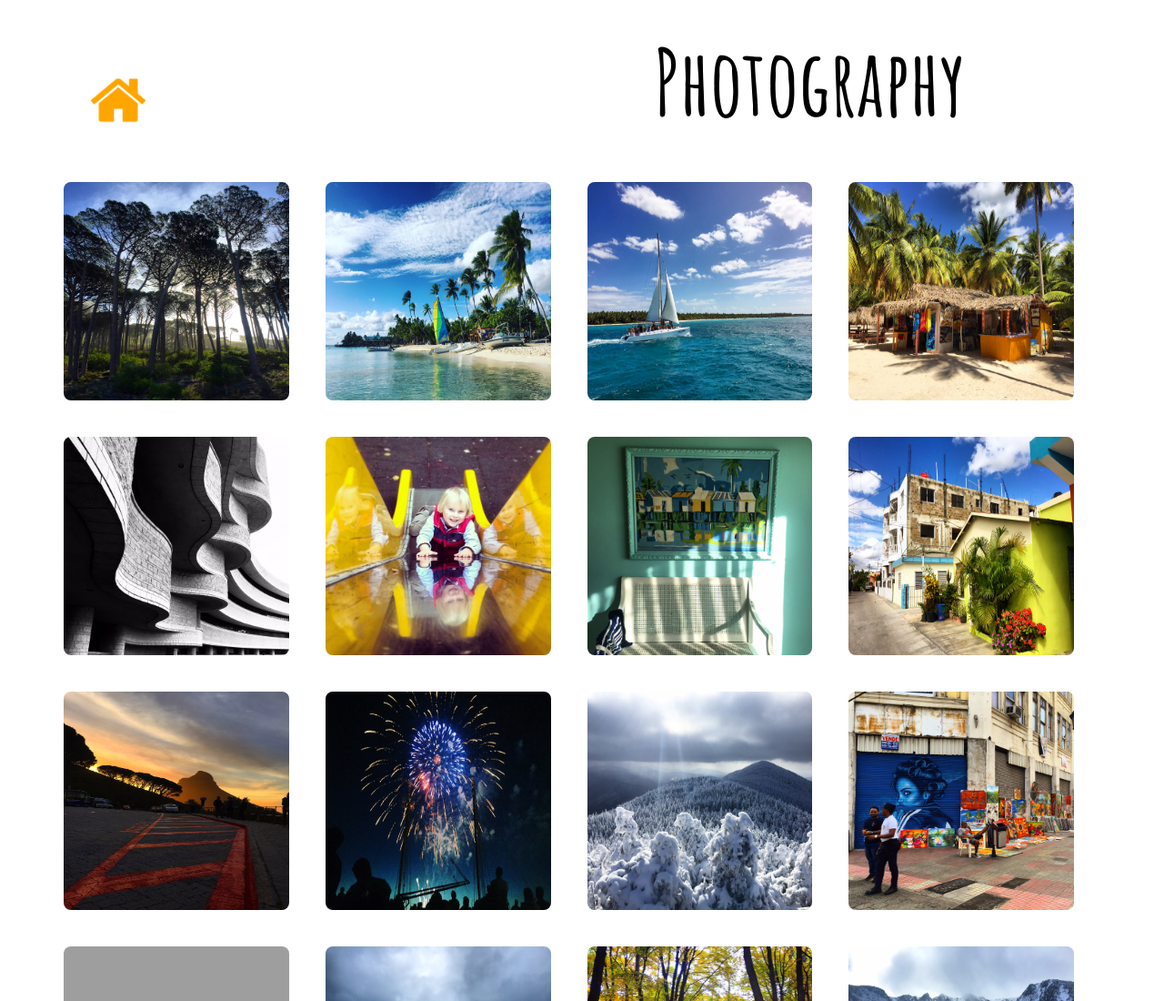
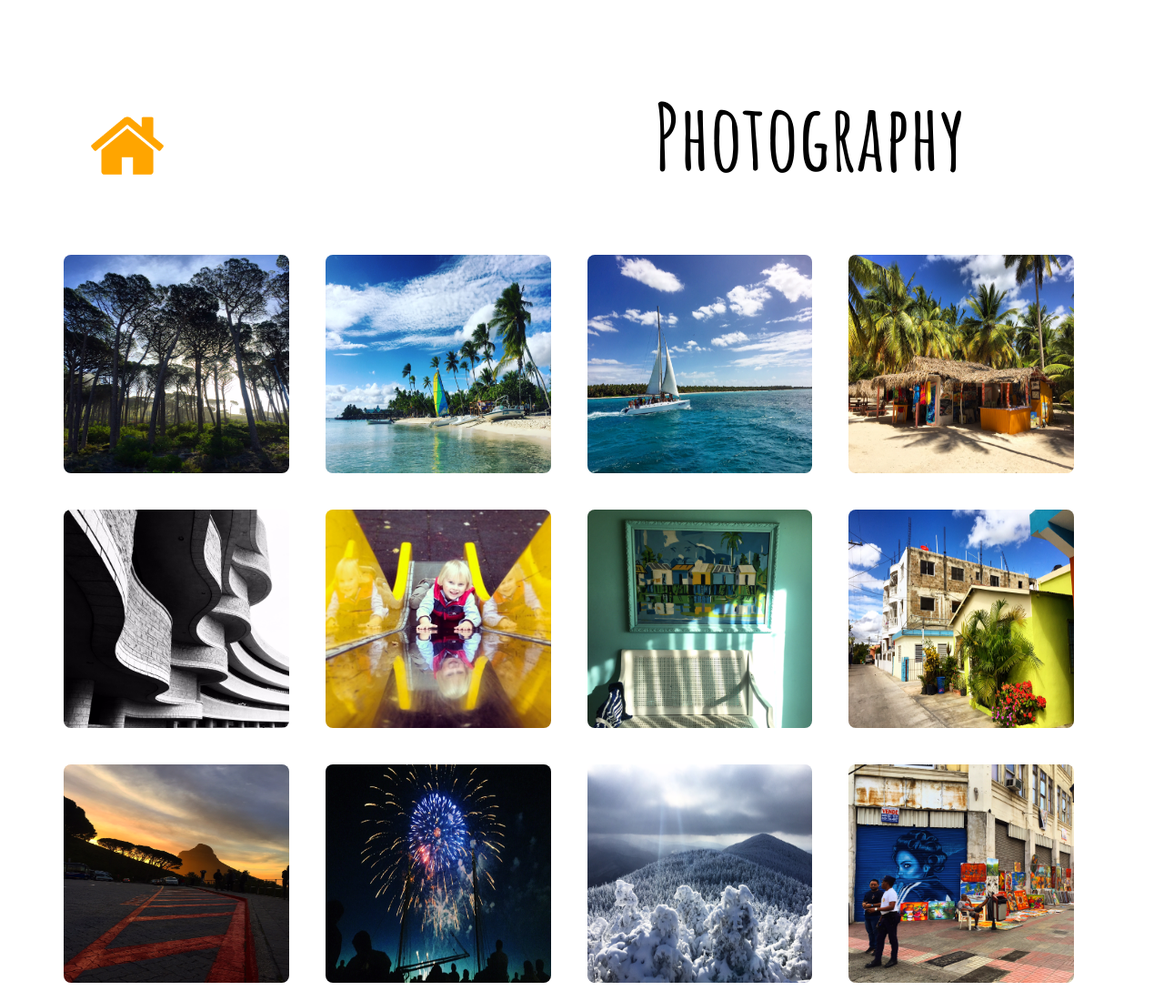
Before and after one commit to amanda142/mywebsite, a plain HTML site: page photography.html in a window 1280 px wide. Shown: the top 1100 px of the page at 91% size. Drawn offline with nearby package versions, Linux system fonts and the light colour scheme; grey boxes are pictures that could not be loaded.

Commit message:
Playing with Header Spacing

```diff
--- a/desktop.css
+++ b/desktop.css
@@ -46,21 +46,22 @@
 
 	aside{
   		width:50%;
-  		height: 80px;
 	}
 
 	aside img{
-  		width:60px;
+  		width:80px;
   		margin-left: 100px;
-  		margin-top:80px;
+  		margin-top:120px;
 	}
 
 	#photography{
 		font-size:100px;
 		margin: auto;
+		margin-top: 60px;
   		padding:40px;
   		padding-right:200px;
   		width: 50%;
+  		height: 200px;
 	}
 
 	.container{
--- a/tablet.css
+++ b/tablet.css
@@ -96,6 +96,7 @@
 		display: block;
   		float:left;
   		width:30%;
+  		height: 80px;
 	}
 
 	aside img{
@@ -120,14 +121,3 @@
   		margin:10px;
 	}
 }
-
-
-/* Tablet Landscape Styles */
-
-@media (min-width: 1024px){
-
-
-
-
-
-}
```
